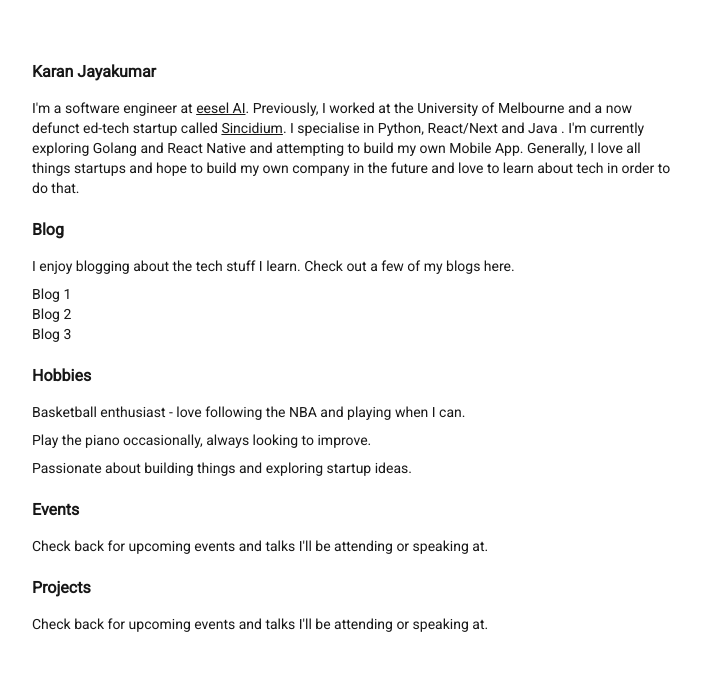
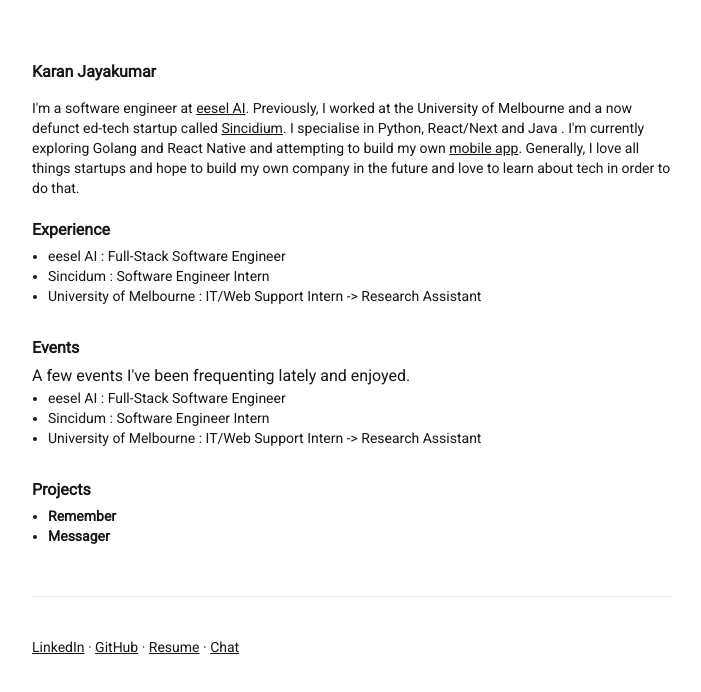
Before and after one commit to KaranJayakumar/portfolio, a Next.js app: page / in a window 1280 px wide. Shown: the top 692 px of the page, without its empty margins (288-989 px from the left). Built offline with nearby package versions, Linux system fonts and the light colour scheme.

Commit message:
Add a footer and some more content

```diff
--- a/app/page.tsx
+++ b/app/page.tsx
@@ -8,6 +8,9 @@ export default function Home() {
   const openSindy = () => {
     window.open("https://sindy.ai", "_blank")
   }
+  const openRemember = () => {
+    window.open("https://github.com/KaranJayakumar/remember", "_blank")
+  }
   return (
     <PortfolioLayout>
       <div>
@@ -15,45 +18,65 @@ export default function Home() {
           <p className="pb-[4px]">Karan Jayakumar</p>
         </div>
         <div className="font-normal flex-col text-sm" id="about">
-          <p>I&apos;m a software engineer at <span className="underline cursor-pointer" onClick={() => openEesel()}>eesel AI</span>. Previously, I worked at the University of Melbourne and a now defunct ed-tech startup called <span className="underline cursor-pointer" onClick={() => openSindy()}>Sincidium</span>. I specialise in Python, React/Next and Java . I&apos;m currently exploring Golang and React Native and attempting to build my own Mobile App. Generally, I love all things startups and hope to build my own company in the future and love to learn about tech in order to do that. </p>
+          <p>I&apos;m a software engineer at <span className="underline cursor-pointer" onClick={() => openEesel()}>eesel AI</span>. Previously, I worked at the University of Melbourne and a now defunct ed-tech startup called <span className="underline cursor-pointer" onClick={() => openSindy()}>Sincidium</span>. I specialise in Python, React/Next and Java . I&apos;m currently exploring Golang and React Native and attempting to build my own <span className="underline cursor-pointer" onClick={() => openRemember()}>mobile app</span>. Generally, I love all things startups and hope to build my own company in the future and love to learn about tech in order to do that. </p>
         </div>
-        <div className="font-bold flex-col py-[10px] pt-[20px]" id="blog">
-          <p className="pb-[4px]">Blog</p>
+        <div className="flex-col py-[10px] pt-[20px]" id="hobbies">
+          <p className="pb-[4px] font-bold">Experience</p>
+          <ul className="text-sm space-y-2 list-disc">
+            <div className="px-4">
+              <li>
+              eesel AI : Full-Stack Software Engineer
+              </li>
+              <li>
+              Sincidum : Software Engineer Intern
+              </li>
+              <li>
+              University of Melbourne : IT/Web Support Intern -&gt; Research Assistant
+              </li>
+            </div>
+          </ul>
         </div>
-        <div className="font-normal flex-col text-sm" id="blog-content">
-          <p className="pb-2">I enjoy blogging about the tech stuff I learn. Check out a few of my blogs here.</p>
-          <ul>
-            <li>
-              Blog 1
-            </li>
-            <li>
-              Blog 2
-            </li>
-            <li>
-              Blog 3
-            </li>
+        <div className="flex-col py-[10px] pt-[20px]" id="events">
+          <p className="pb-[4px] font-bold">Events</p>
+          A few events I&apos;ve been frequenting lately and enjoyed.
+          <ul className="text-sm space-y-2 list-disc">
+            <div className="px-4">
+              <li>
+              eesel AI : Full-Stack Software Engineer
+              </li>
+              <li>
+              Sincidum : Software Engineer Intern
+              </li>
+              <li>
+              University of Melbourne : IT/Web Support Intern -&gt; Research Assistant
+              </li>
+            </div>
+          </ul>
+        </div>
+        <div className="font-bold flex-col py-[10px] pt-[20px]" id="events">
+          <p className="pb-[4px]">Projects</p>
+          <ul className="text-sm space-y-2 list-disc">
+            <div className="px-4">
+              <li>
+              Remember
+              </li>
+              <li>
+              Messager
+              </li>
+            </div>
           </ul>
         </div>
 
-        <div className="font-bold flex-col py-[10px] pt-[20px]" id="hobbies">
-          <p className="pb-[4px]">Hobbies</p>
-        </div>
-        <div className="font-normal flex-col text-sm" id="hobbies-content">
-          <p>Basketball enthusiast - love following the NBA and playing when I can.</p>
-          <p className="pt-[8px]">Play the piano occasionally, always looking to improve.</p>
-          <p className="pt-[8px]">Passionate about building things and exploring startup ideas.</p>
-        </div>
-        <div className="font-bold flex-col py-[10px] pt-[20px]" id="events">
-          <p className="pb-[4px]">Events</p>
-        </div>
-        <div className="font-normal flex-col text-sm" id="events-content">
-          <p>Check back for upcoming events and talks I&apos;ll be attending or speaking at.</p>
-        </div>
-        <div className="font-bold flex-col py-[10px] pt-[20px]" id="events">
-          <p className="pb-[4px]">Projects</p>
-        </div>
-        <div className="font-normal flex-col text-sm" id="events-content">
-          <p>Check back for upcoming events and talks I&apos;ll be attending or speaking at.</p>
+        <div className="font-normal flex-col text-sm pt-[40px] mt-[40px] border-t border-gray-200" id="footer">
+          <p className="pb-[8px]">
+            <a href="https://linkedin.com/in/karan" className="underline hover:text-gray-600">LinkedIn</a>
+            {" · "}
+            <a href="https://github.com/KaranJayakumar" className="underline hover:text-gray-600">GitHub</a>
+            {" · "}
+            <a href="#" className="underline hover:text-gray-600">Resume</a>
+            {" · "}
+            <a href="mailto:karan@example.com" className="underline hover:text-gray-600">Chat</a>
+          </p>
         </div>
       </div>
     </PortfolioLayout>
```
